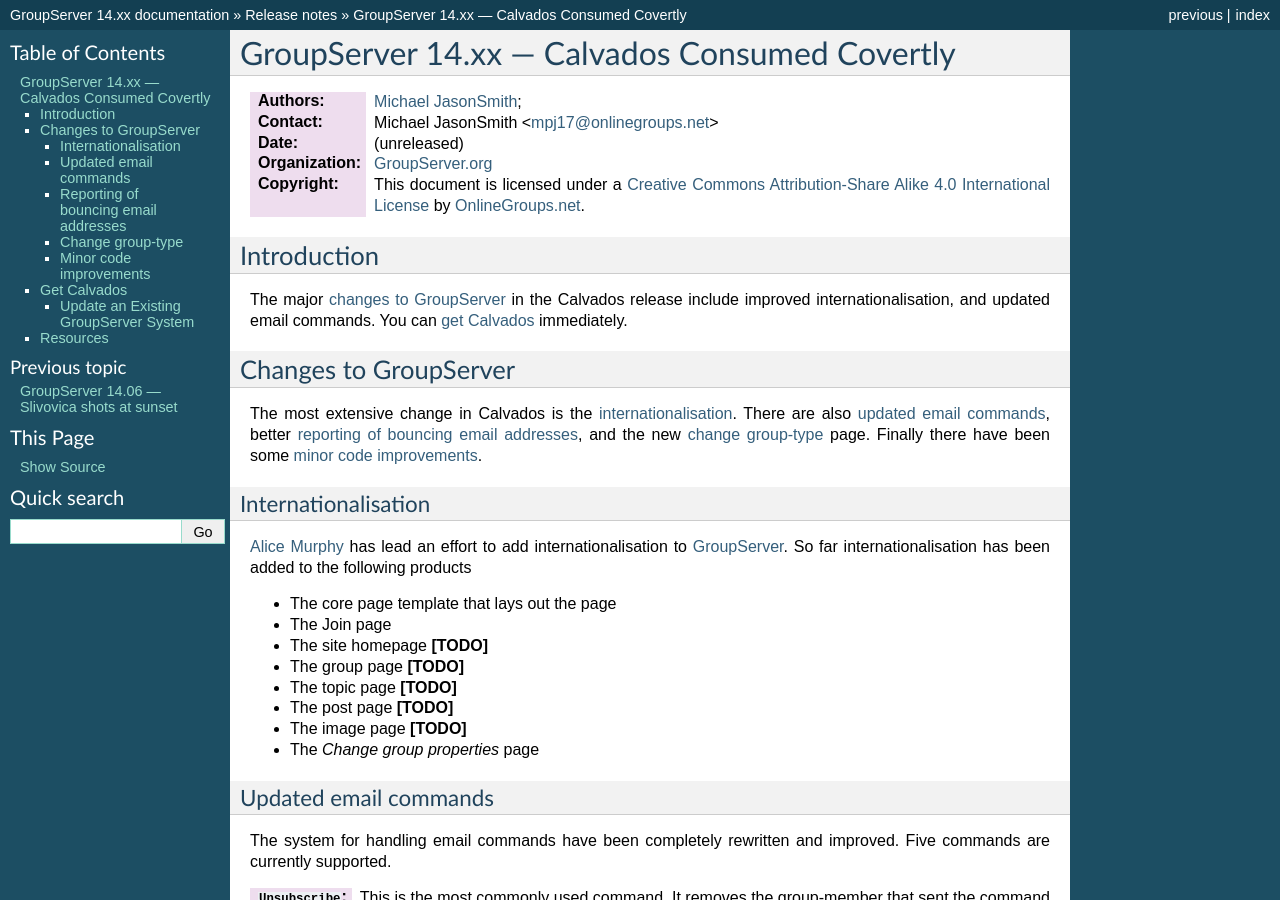
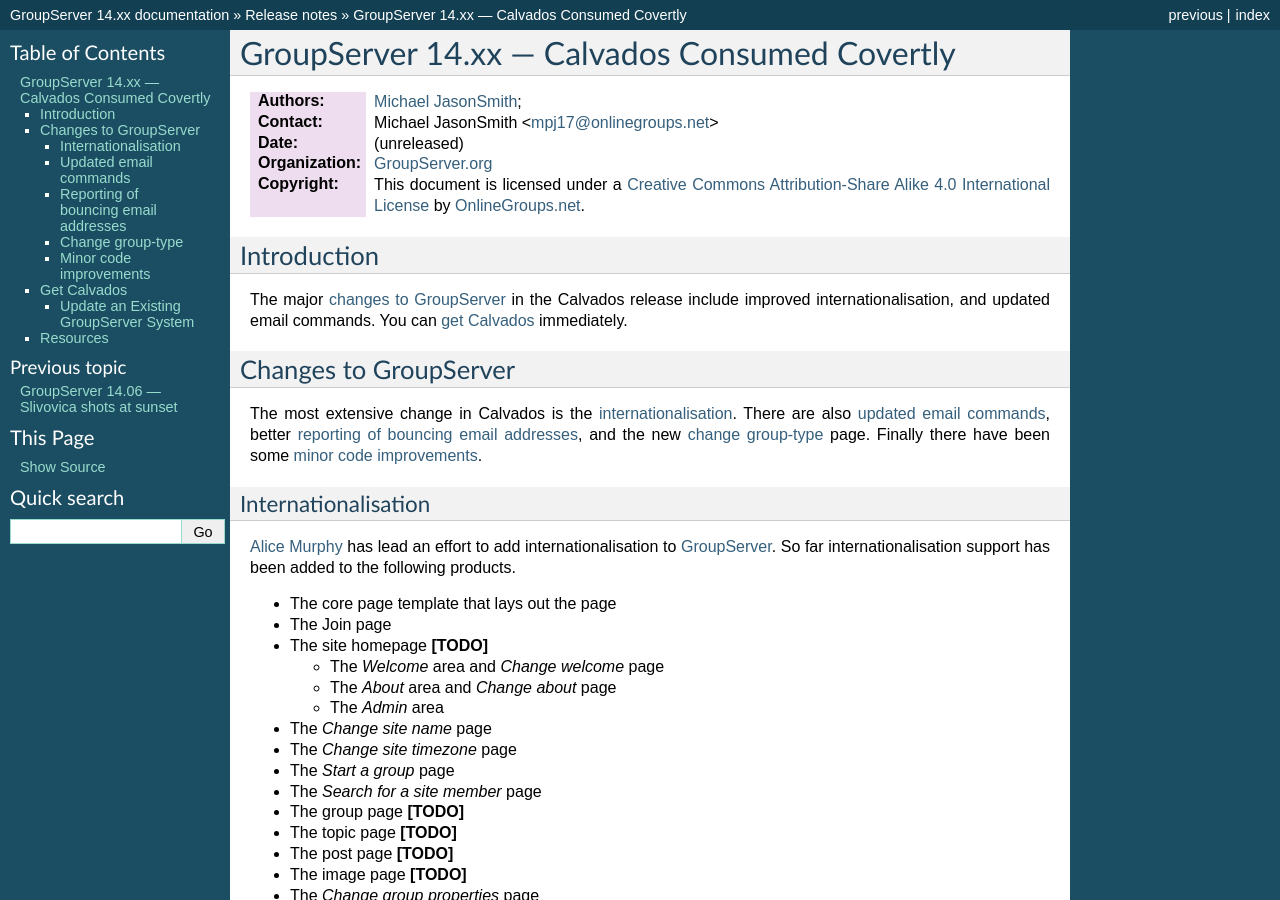
Before and after one commit to groupserver/buildout, a Sphinx documentation site: the page built from docs/release-notes-14xx.rst, in a window 1280 px wide and 900 px high. Built offline with Sphinx 7.4.7, drawn with Linux system fonts in a browser that asks for light colours.

Commit message:
Tracking my i18n changes to the site homepage.

```diff
--- a/docs/release-notes-14xx.rst
+++ b/docs/release-notes-14xx.rst
@@ -34,12 +34,22 @@
 ====================
 
 `Alice Murphy`_ has lead an effort to add internationalisation to
-GroupServer_. So far internationalisation has been added to the
-following products
+GroupServer_. So far internationalisation support has been added
+to the following products.
 
 * The core page template that lays out the page
 * The Join page
 * The site homepage **[TODO]**
+
+  + The *Welcome* area and *Change welcome* page
+  + The *About* area and *Change about* page
+  + The *Admin* area
+
+* The *Change site name* page
+* The *Change site timezone* page
+* The *Start a group* page
+* The *Search for a site member* page
+
 * The group page **[TODO]**
 * The topic page **[TODO]**
 * The post page **[TODO]**
```
